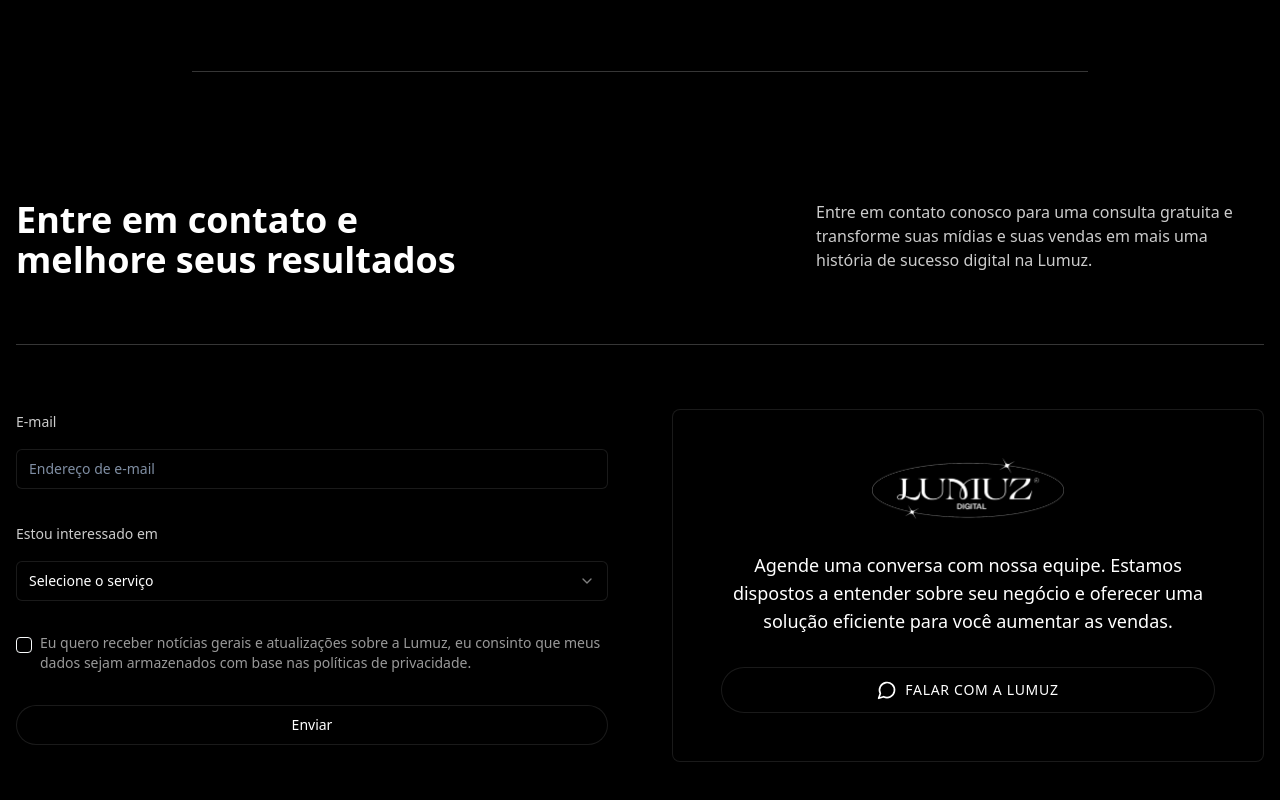
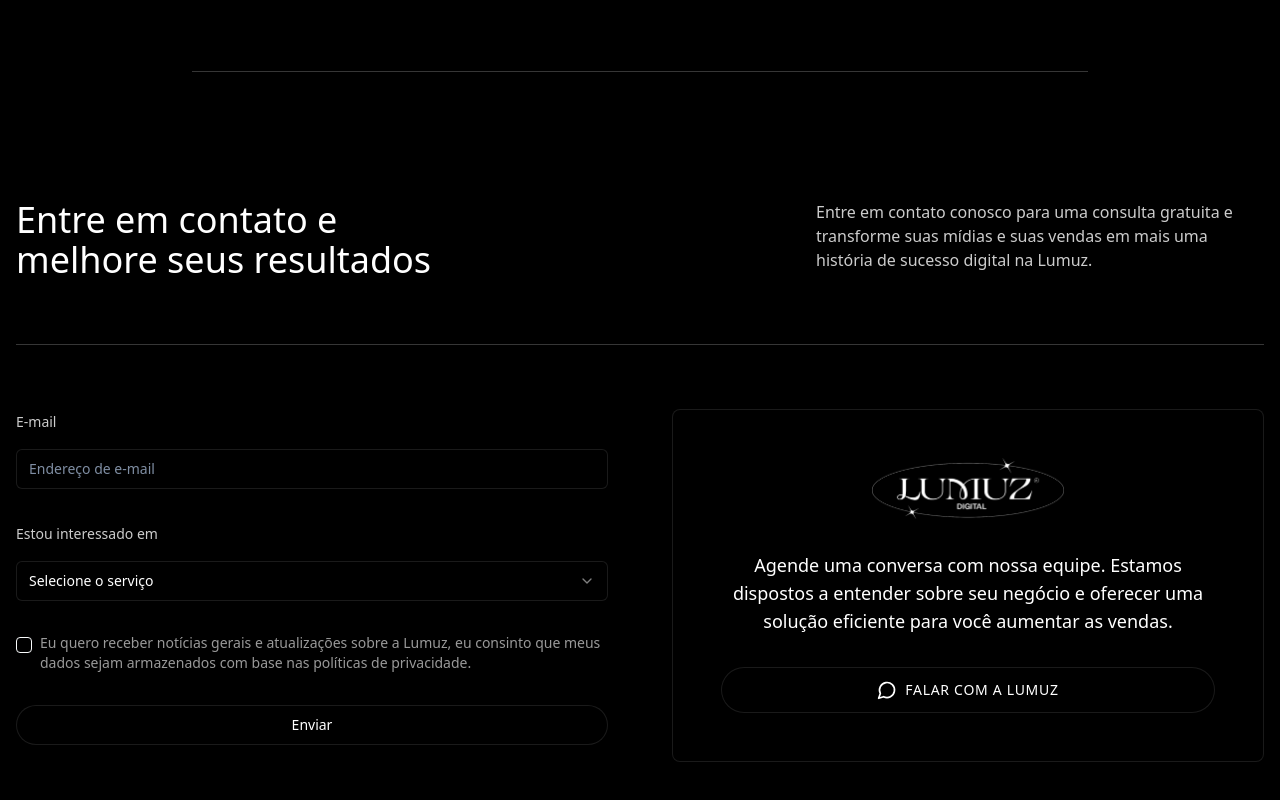
Before and after one commit to Fantom-Labs/lumuz-digital-website-safecode, a React (Vite) app: page / in a window 1280 px wide. Shown: the part 4404-5204 px from the top of the page. Built offline with nearby package versions, Linux system fonts and the light colour scheme; a web font is replaced by a local one.

Commit message:
Change code to regular format
Updated the code in the repository to follow a regular format as requested. Note that the file src/pages/Index.tsx is quite lengthy, and it may be beneficial to consider refactoring it in the future.
[skip gpt_engineer]

```diff
--- a/src/pages/Index.tsx
+++ b/src/pages/Index.tsx
@@ -157,7 +157,7 @@ const Index = () => {
       <section id="contato" className="py-32 relative">
         <div className="container mx-auto px-4">
           <div className="flex flex-col md:flex-row justify-between items-start mb-16">
-            <h2 className="text-4xl font-bold max-w-md">
+            <h2 className="text-4xl max-w-md">
               Entre em contato e melhore seus resultados
             </h2>
             <p className="text-white/80 max-w-md">
```
